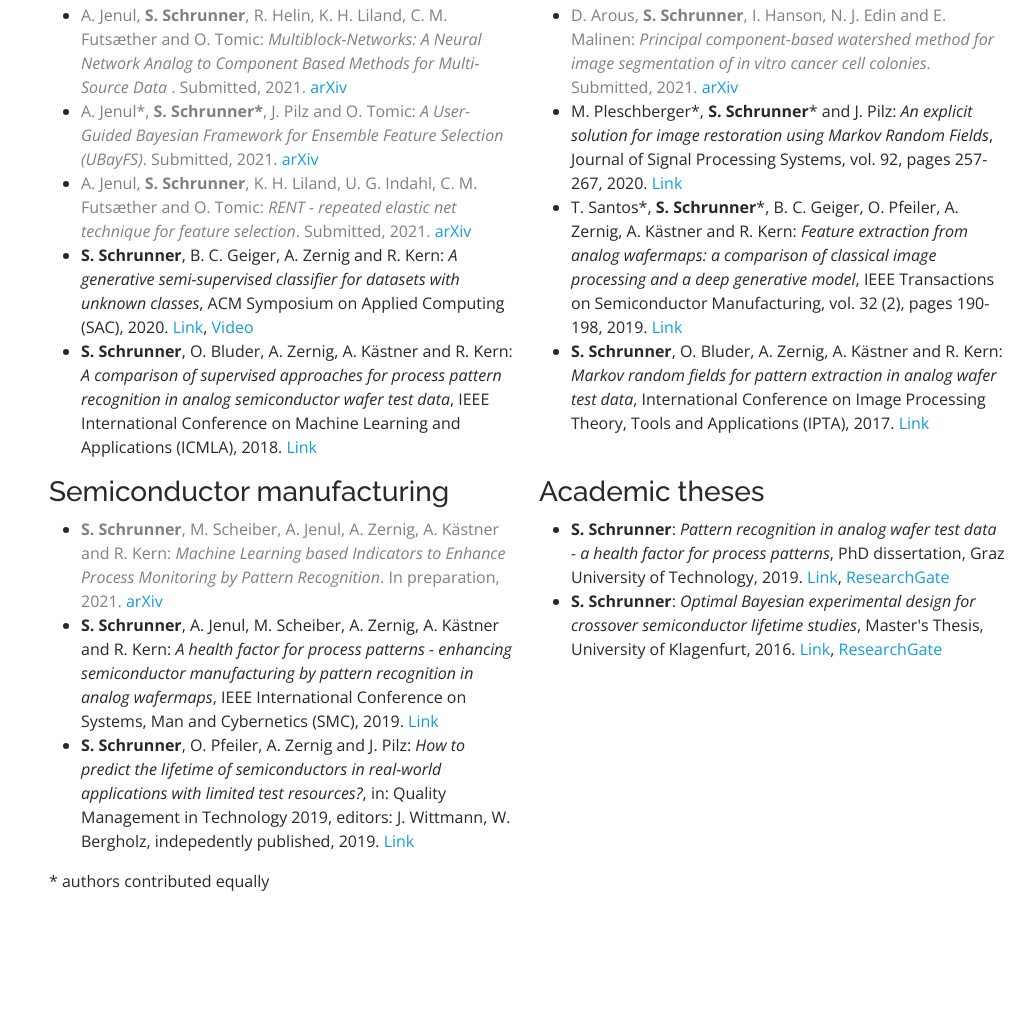
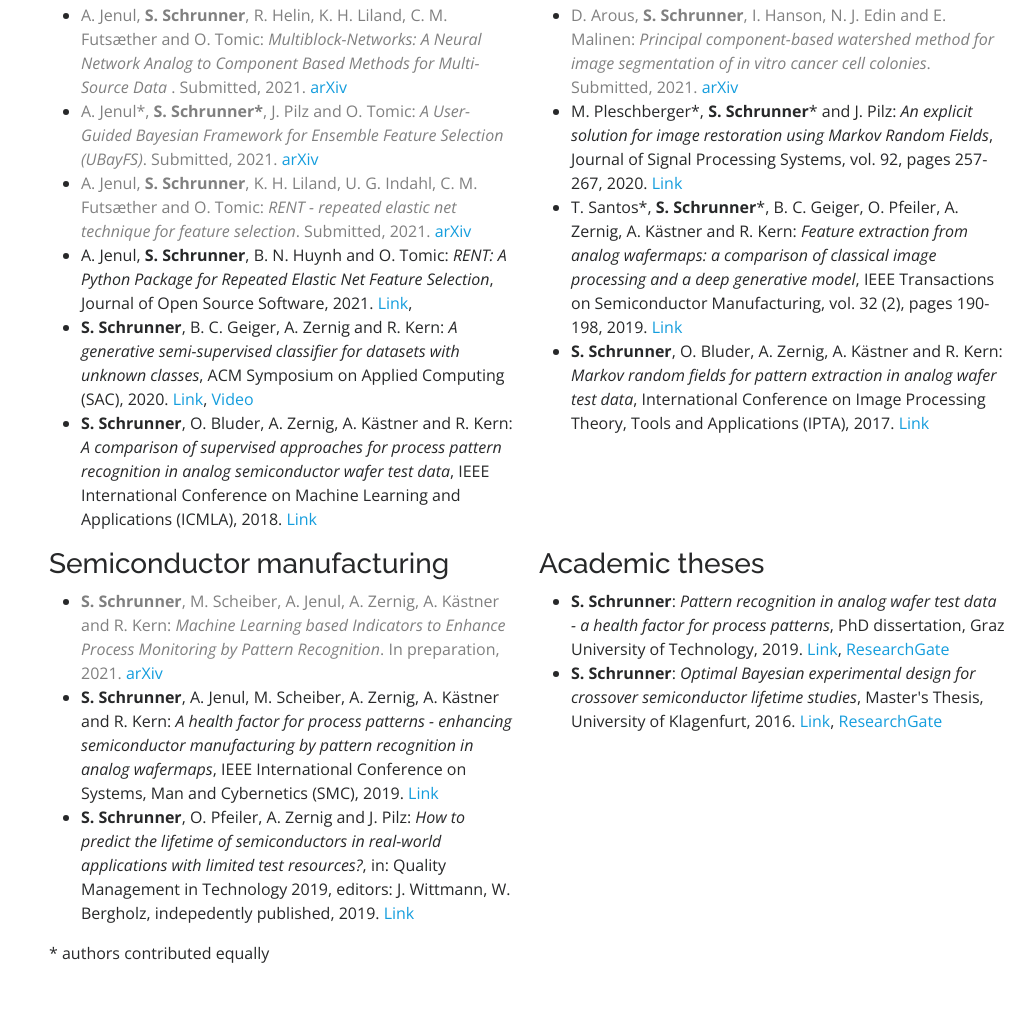
Before and after one commit to sschrunner/sschrunner.github.io, a plain HTML site: page index.html in a window 1280 px wide. Shown: the part 3204-4214 px from the top of the page, without its empty margins (263-1280 px from the left). Drawn offline with nearby package versions, Linux system fonts and the light colour scheme; files whose address does not match are found by name.

Commit message:
updated publication list

```diff
--- a/index.html
+++ b/index.html
@@ -232,6 +232,13 @@
 						Submitted, 2021.
 						<a href = "https://arxiv.org/abs/2009.12780" target = "_blank">arXiv</a>
 					</font>
+			  </li>
+			  <li>
+					A. Jenul, <b>S. Schrunner</b>, B. N. Huynh and O. Tomic:
+					<i>RENT: A Python Package for Repeated Elastic Net Feature Selection</i>,
+					Journal of Open Source Software,
+					2021.
+					<a href = "https://joss.theoj.org/papers/10.21105/joss.03323" target = "_blank">Link</a>,
 			  </li>
 			  <li>
 					<b>S. Schrunner</b>, B. C. Geiger, A. Zernig and R. Kern:
```
